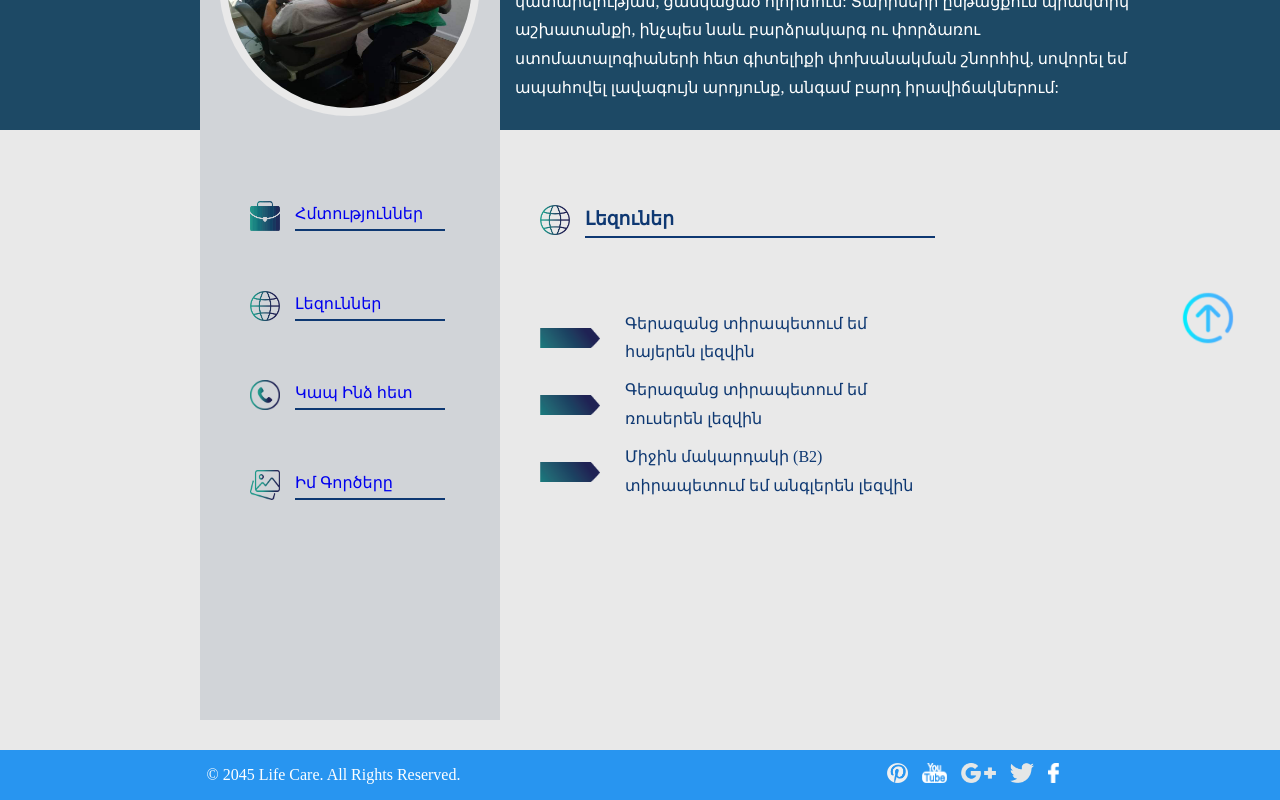
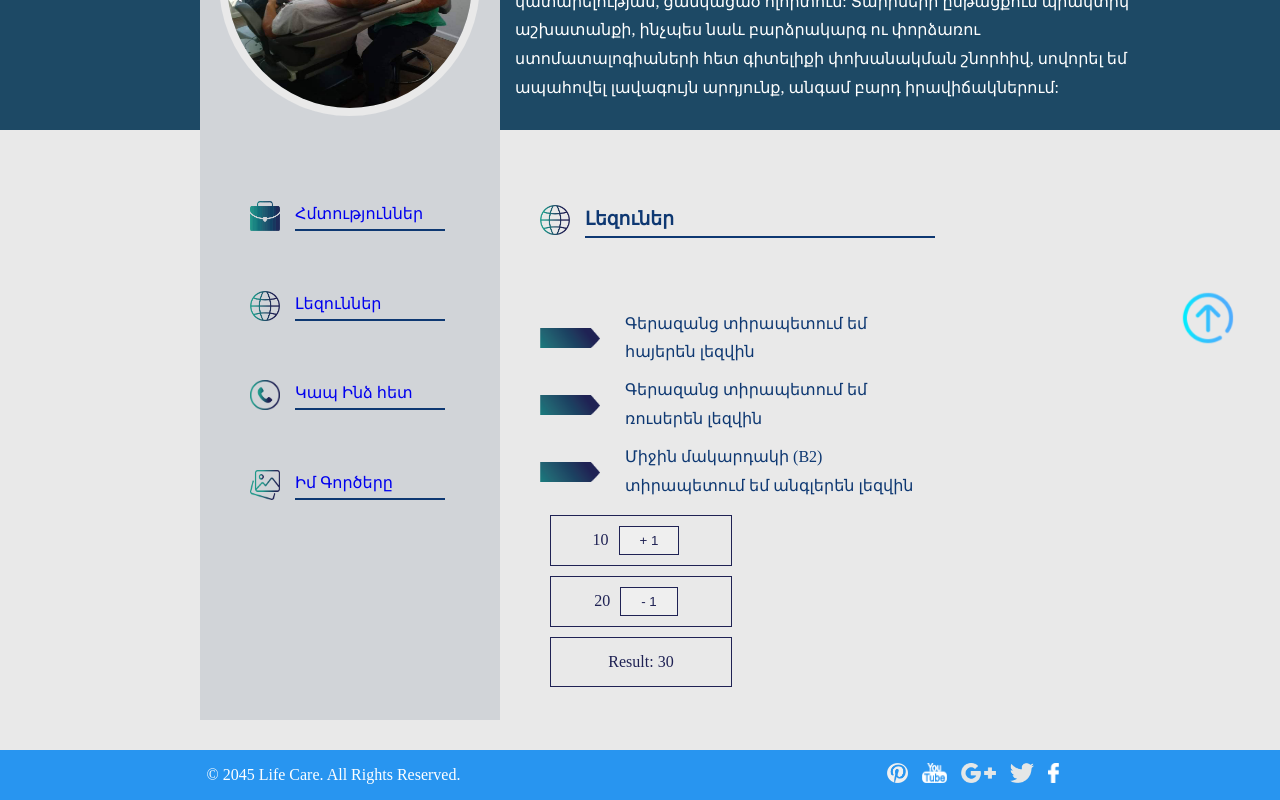
Before and after one commit to aghasi89/exam-dental-clinic, a React (Create React App) app: page /DocsLanguages in a window 1280 px wide. Shown: the part 400-1200 px from the top of the page. Built offline with nearby package versions, Linux system fonts and the light colour scheme.

Commit message:
added useState and useCalback hooks

```diff
--- a/src/App.css
+++ b/src/App.css
@@ -160,7 +160,7 @@ input:focus, textarea:focus, select:focus{
   flex-direction: column;
   justify-content: space-evenly;
   align-items: center;
-  height: 600px;
+  height: 700px;
   color: #0066cc;
   padding-top: 30px;
   background: #e9e9e9;
@@ -175,12 +175,14 @@ input:focus, textarea:focus, select:focus{
 }
 .first-cart,.second-cart,.third-cart{
   display: flex;
-  height: 250px;
+  height: 340px;
   flex-direction: column;
   width: 700px;
   color: #FFF;
   justify-content: space-evenly;
   align-items: center;
+  text-align: center;
+  line-height: 1.6;
 }
 .first-cart{
   background-color:#2895f0;
@@ -221,7 +223,7 @@ input:focus, textarea:focus, select:focus{
   display: flex;
   flex-direction: row;
   width: 100%;
-  height: 500px;
+  height: 600px;
   justify-content: center;
   align-items: center;
   background: #fff;
@@ -261,9 +263,7 @@ cursor: pointer;
   line-height: 0.0;
   height: 30px;
 }
-.info-bar-main-title h1{
-color: black;
-}
+
 .button-doc{
   border: 3px solid #0060b1;
     padding: 10px 8px;
@@ -809,7 +809,49 @@ margin-right: 15px;
 }
 
 .map {
-  translate: -40px 20px;
-  width: 400px;
-  height: 350px;
+  translate: -235px 23px;
+  width: 410px;
+  height: 300px;
 }
+.div-txt{
+  width: 196px;
+}
+.sec-txt{
+  line-height: 1.6;
+}
+.th-txt{
+  line-height: 1.6;
+
+}
+
+.second-txt{
+  color: #0060b1;
+  margin-top: 15px;
+}
+.box-callback {
+
+  color: #1f2254;
+  border: 1px solid #1f2254;
+  margin: 10px;
+  padding: 10px;
+  width: 160px;
+  display: flex;
+  justify-content: center;
+
+}
+
+.button-callback {
+  color: #1f2254;
+  border: 1px solid #1f2254;
+  margin: 0 10px;
+  padding: 2px 20px;
+}
+
+.button-callback:hover {
+  cursor:pointer;
+  background-color:#215e70;
+  color: #f8f8fa;
+  border: 1px solid #215e70;
+  margin: 0 10px;
+  padding: 2px 20px;
+}
--- a/src/components/Button/Button.js
+++ b/src/components/Button/Button.js
@@ -8,7 +8,7 @@ export default function Button(props) {
         {props.title}
       </div>
       <div>
-        <button onClick={props.onPress}>{props.label}</button>;
+        <button onClick={props.onPress}>{props.label}</button>
       </div>
     </div>
   );
--- a/src/components/Cart/Cart.js
+++ b/src/components/Cart/Cart.js
@@ -2,7 +2,7 @@ export default function Cart(props) {
   return (
     <div>
       <div className="component-card-title">{props.title}</div>
-      <div>{props.text}</div>
+      <div className="div-txt">{props.text}</div>
     </div>
   );
 }
--- a/src/components/DocInfo/DocInfo.js
+++ b/src/components/DocInfo/DocInfo.js
@@ -2,9 +2,9 @@ export default function DocInfo(props) {
   return (
     <div>
       <div className="doc-info-bar-main-title"><h3>{props.title}</h3>
-      <h1>{props.text}</h1>
+      <h1  className="th-txt">{props.text}</h1>
       </div>
-      <div>{props.paragraph}</div>
+      <div  className="sec-txt">{props.paragraph}</div>
     </div>
   );
 }
--- a/src/components/InfoBar/InfoBar.js
+++ b/src/components/InfoBar/InfoBar.js
@@ -2,9 +2,9 @@ export default function InfoBar(props) {
   return (
     <div>
       <div className="info-bar-main-title"><h3>{props.title}</h3>
-      <h1>{props.text}</h1>
+      <h1 className="second-txt">{props.text}</h1>
       </div>
-      <div>{props.paragraph}</div>
+      <div className="sec-txt">{props.paragraph}</div>
     </div>
   );
 }
--- a/src/pages/DoctorProfile/DoctorProfileLanguages/DoctorProfileLanguages.js
+++ b/src/pages/DoctorProfile/DoctorProfileLanguages/DoctorProfileLanguages.js
@@ -3,10 +3,11 @@ import DocSkills from "../../../icons/skills.png";
 import DocLanguages from "../../../icons/DocLanguages.png";
 import DocContacts from "../../../icons/DocContacts.png";
 import DocGallery from "../../../icons/DocGallery.png";
-import DocProfileInfo from "../../../components/DocProfileInfo/DocProfileInfo"
-
+import DocProfileInfo from "../../../components/DocProfileInfo/DocProfileInfo";
+import { useState, useCallback  } from "react";
 import { Outlet, Link } from "react-router-dom";
 import GroupLang from "../../../components/GroupLang/GroupLang"
+
 
 
 const about=["Բարի գալուստ «Sandoyan Dental Clinics»: Ես Հովհաննես Սանդոյանն եմ՝ ով ունի ավելի քան 17 տարվա փորձ, այս ոլորտում: Մեծացել եմ բժշկի ընտանիքում և անընդհատ ականատաես լինելով՝ մասնագիտական վերելքների, ձգտել եմ կատարելության, ցանկացած ոլորտում: Տարիների ընթացքում պրակտիկ աշխատանքի, ինչպես նաև բարձրակարգ ու փորձառու ստոմատալոգիաների հետ գիտելիքի փոխանակման շնորհիվ, սովորել եմ ապահովել լավագույն արդյունք, անգամ բարդ իրավիճակներում:"]
@@ -15,9 +16,17 @@ const langs=["Գերազանց տիրապետում եմ հայերեն լեզվ
 `Գերազանց տիրապետում եմ ռուսերեն լեզվին`,
 `Միջին մակարդակի (B2) տիրապետում եմ անգլերեն լեզվին`];
 
-
+const add = (fst, snd) => fst + snd;
 
 export default function DoctorProfileLanguages() {
+  const [firstVal, setFirstVal] = useState(10);
+  const increment = () => setFirstVal(num => num + 1);
+
+  const [secondVal, setSecondVal] = useState(20);
+  const decrease = () => setSecondVal(num => num - 1);
+
+  const additionResult = useCallback(add(firstVal, secondVal), [firstVal, secondVal]);
+
   return (
     <div className="doctor-profile">
       <div className="profile-background-dark-blue">
@@ -38,7 +47,6 @@ export default function DoctorProfileLanguages() {
           />
           <div className="cv-menu">
             <div className="cv-menu-first-bar-icon">
-              {" "}
               <img
                 src={DocSkills}
                 className="doc-profile-icons"
@@ -48,9 +56,7 @@ export default function DoctorProfileLanguages() {
                 <div className="line">Հմտություններ</div>
               </Link>
             </div>
-            <div className="cv-menu-second-bar-icon">
-              {" "}
-              <img
+            <div className="cv-menu-second-bar-icon"><img
                 src={DocLanguages}
                 className="doc-profile-icons"
                 alt="lang-icon"
@@ -60,26 +66,25 @@ export default function DoctorProfileLanguages() {
               </Link>
             </div>
             <div className="cv-menu-third-bar-icon">
-              {" "}
+
               <img
                 src={DocContacts}
                 className="doc-profile-icons"
                 alt="doc-contact-icon"
               />
               <Link style={{ textDecoration: "none" }} to="/DocsContacts">
-                {" "}
                 <div className="line">Կապ Ինձ հետ</div>
               </Link>
             </div>
             <div className="cv-menu-forth-bar-icon">
-              {" "}
+
               <img
                 src={DocGallery}
                 className="doc-profile-icons"
                 alt="gallery"
               />
               <Link style={{ textDecoration: "none" }} to="/DocsGallery">
-                {" "}
+
                 <div className="line">Իմ Գործերը</div>
               </Link>
             </div>
@@ -92,7 +97,21 @@ export default function DoctorProfileLanguages() {
             title={"Լեզուներ"}
             list={langs}
           />
+          <div className="callback-full-bo">
+        <section className="box-callback">
+        <span>{firstVal}</span>
+        <button class="button-callback" onClick={increment}>+ 1</button>
+      </section>
+      <section className="box-callback">
+        <span>{secondVal}</span>
+        <button class="button-callback" onClick={decrease}>- 1</button>
+       </section>
+      <div className="box-callback">Result: {additionResult}
+      </div>
+      </div>
         </div>
+
+
       </div>
 
       <Outlet />
--- a/src/pages/Home.js
+++ b/src/pages/Home.js
@@ -8,7 +8,7 @@ import ThirdSection from "./ThirdSection/ThirdSection";
 import ForthSection from "./ForthSection/ForthSection";
 import FifthSection from "./FifthSection/FifthSection";
 import Footer from "./Footer/Footer";
-import Language from "./Language/Language";
+// import Language from "./Language/Language";
 
 export default function Home() {
   return (
@@ -22,7 +22,7 @@ export default function Home() {
       <FifthSection id="/home#contact" />
       <ScrollButton />
       <Footer />
-      <Language />
+      {/* <Language /> */}
     </div>
   );
 }
--- a/src/pages/Language/Language.js
+++ b/src/pages/Language/Language.js
@@ -1,18 +1,18 @@
-import { useState } from "react";
-import Header from "../Header/Header";
-import Content from "./components/Content";
-// import { LanguageContext } from "../../pages/Language/LanguageContext";
+// import { useState } from "react";
+// import Header from "../Header/Header";
+// import Content from "./components/Content";
+// // import { LanguageContext } from "../../pages/Language/LanguageContext";
 
-export default function App() {
-  const [lng, setlng] = useState("am");
-  return (
-    <div className="App">
-      {/* <LanguageContext.Provider value={lng}> */}
-      <Header onChangeLanguage={setlng} />
-      <Content />
-      {/* </LanguageContext.Provider> */}
-    </div>
-  );
-}
+// export default function App() {
+//   const [lng, setlng] = useState("am");
+//   return (
+//     <div className="App">
+//       {/* <LanguageContext.Provider value={lng}> */}
+//       <Header onChangeLanguage={setlng} />
+//       <Content />
+//       {/* </LanguageContext.Provider> */}
+//     </div>
+//   );
+// }
 
-// export { LanguageContext };
+// // export { LanguageContext };
--- a/src/pages/Language/LanguageContext.js
+++ b/src/pages/Language/LanguageContext.js
@@ -1,4 +1,4 @@
-import { createContext } from "react";
+// import { createContext } from "react";
 
-const LanguageContext = createContext();
-export default LanguageContext;
+// const LanguageContext = createContext();
+// export default LanguageContext;
--- a/src/pages/SecondSection/SecondSection.js
+++ b/src/pages/SecondSection/SecondSection.js
@@ -11,7 +11,7 @@ export default function SecondSection() {
         <InfoBar paragraph="Առողջ ատամնաշար և շլացուցիչ ժպիտ ունենալը ոչ միայն գեղեցիկ տեսք է տալիս մարդկանց, այլև նրանց առողջության գլխավոր գրավականներից է։" />
         <InfoBar paragraph="Անհատական մոտեցում և հոգատար վերաբերմունք ցուցաբերելով յուրաքանչյուր այցելուի նկատմամբ, կլինիկայի անձնակազմն աջակցում է բերանի խոռոչի հետ կապված բոլոր խնդիրների լուծմանը` ապահովելով որակյալ, անվտանգ և, որ շատ կարևոր է` անցավ ստամատոլոգիական ծառայություններ։" />
         <Link style={{ textDecoration: "none" }} to="/service">
-          <Button title="Learn more..." />
+          <Button title="Learn more..."/>
         </Link>
         <div className="doc-chapter">
           <div className="doc-chapter-rectangle"></div>
@@ -23,5 +23,5 @@ export default function SecondSection() {
       </div>
       <Outlet />
     </div>
-  );
+  )
 }
```
Also changed, not shown: src/components/Content/Content.js (+10 -10 lines), src/pages/FirstSection/FirstSection.js (+19 -10 lines), 1 other file (tests, documents, lock files or other folders).
